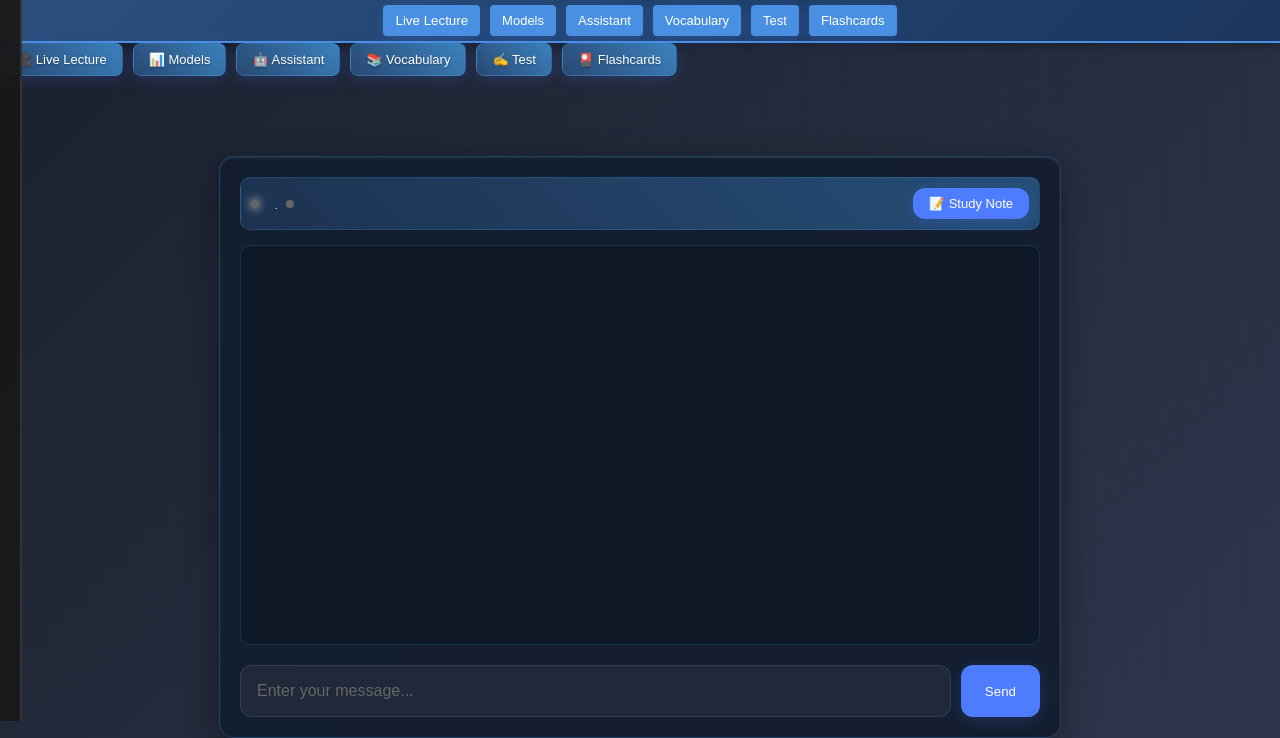
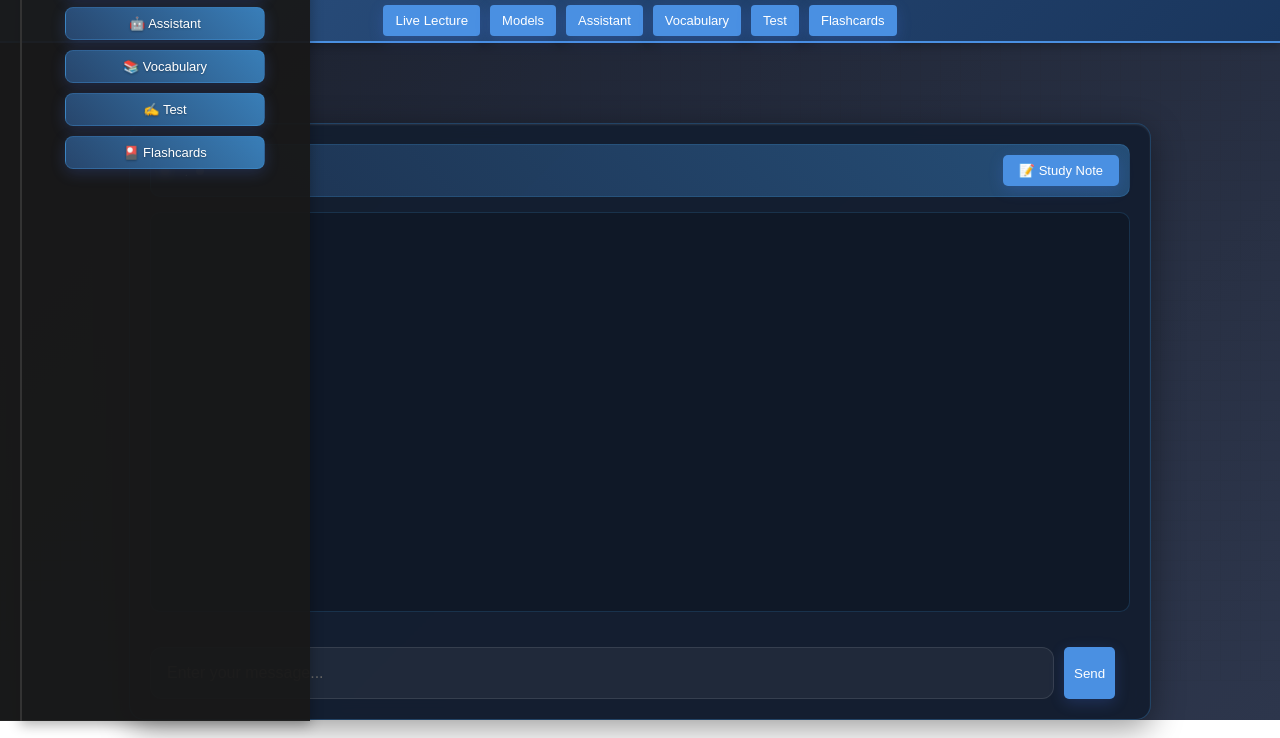
Before and after one commit to ZynixZZ/StudyMe, a website: page public/dashboard.html in a window 1280 px wide. Shown: the part 119-857 px from the top of the page. Drawn offline with Linux system fonts and the light colour scheme.

Commit message:
Add files via upload

```diff
--- a/public/css/dashboard.css
+++ b/public/css/dashboard.css
@@ -22,7 +22,7 @@ body {
 
 .chat-container {
     width: 80%; /* Set the width of the chat container */
-    max-width: 800px; /* Optional: Set a maximum width */
+    max-width: 1000px; /* Optional: Set a maximum width */
     margin: 0 auto; /* Center the chat container */
     padding: 20px;
     background: rgba(20, 30, 48, 0.95);
@@ -1831,3 +1831,107 @@ button:hover {
     opacity: 1; /* Fully visible */
     visibility: visible; /* Ensure it's visible */
 }
+
+/* Add this to your existing CSS file */
+.form-container {
+    position: fixed; /* Fixed position to keep it on the left */
+    top: 0; /* Start from the very top */
+    left: 20px; /* Space from the left */
+    width: 250px; /* Adjusted width for a thinner form */
+    height: 100%; /* Full height */
+    background: rgba(25, 25, 25, 0.95); /* Background color */
+    border-radius: 0; /* No rounded corners */
+    padding: 20px; /* Padding inside the form */
+    box-shadow: 0 4px 12px rgba(0, 0, 0, 0.3); /* Shadow for depth */
+    z-index: 1000; /* Ensure it appears above other content */
+}
+
+.left-form {
+    display: flex;
+    flex-direction: column; /* Stack elements vertically */
+}
+
+.form-group {
+    margin-bottom: 15px; /* Space between form groups */
+}
+
+.form-group label {
+    color: #fff; /* Label color */
+}
+
+.form-group input,
+.form-group textarea {
+    width: 100%; /* Full width */
+    padding: 10px; /* Padding inside inputs */
+    border: 1px solid #444; /* Border color */
+    border-radius: 5px; /* Rounded corners */
+    background: #333; /* Background color */
+    color: #fff; /* Text color */
+}
+
+.form-group textarea {
+    resize: vertical; /* Allow vertical resizing */
+    min-height: 100px; /* Minimum height for textarea */
+}
+
+button {
+    padding: 10px; /* Padding for buttons */
+    background: #4a90e2; /* Button background color */
+    color: white; /* Button text color */
+    border: none; /* Remove border */
+    border-radius: 5px; /* Rounded corners */
+    cursor: pointer; /* Pointer cursor on hover */
+    transition: background-color 0.3s; /* Smooth background color transition */
+}
+
+button:hover {
+    background-color: #357ab8; /* Darker shade on hover */
+}
+
+.button-group {
+    display: flex; /* Use flexbox for layout */
+    flex-direction: column; /* Arrange buttons in a column */
+    gap: 10px; /* Space between buttons */
+    margin-top: 20px; /* Optional: Space above the button group */
+    align-items: center; /* Center the buttons horizontally */
+    width: 100%; /* Ensure the button group takes full width of the form */
+}
+
+.button-group button {
+    width: 100%; /* Make buttons take the full width of the button group */
+    max-width: 200px; /* Optional: Set a maximum width for buttons */
+    text-align: center; /* Center text within buttons */
+}
+
+/* Ensure the container takes full height and uses flexbox */
+.container {
+    display: flex;
+    flex-direction: column; /* Stack children vertically */
+    height: 100%; /* Full height */
+}
+
+/* Adjust the header to take only necessary space */
+.dashboard-header {
+    flex: 0 0 auto; /* Header takes only necessary space */
+}
+
+/* Adjust the form container to take only necessary space */
+.form-container {
+    flex: 0 0 auto; /* Form takes only necessary space */
+}
+
+/* Make the chat wrapper take the remaining space */
+.chat-wrapper {
+    flex: 1; /* Chat takes the remaining space */
+    display: flex;
+    flex-direction: column; /* Stack chat elements vertically */
+}
+
+/* Ensure the chat container takes the remaining space and aligns with the form */
+.chat-container {
+    flex: 1; /* Chat container takes remaining space */
+    display: flex;
+    flex-direction: column; /* Stack chat elements vertically */
+    width: calc(100% - 300px); /* Adjust width to fill remaining space */
+    min-width: 0; /* Prevent overflow issues */
+}
```
